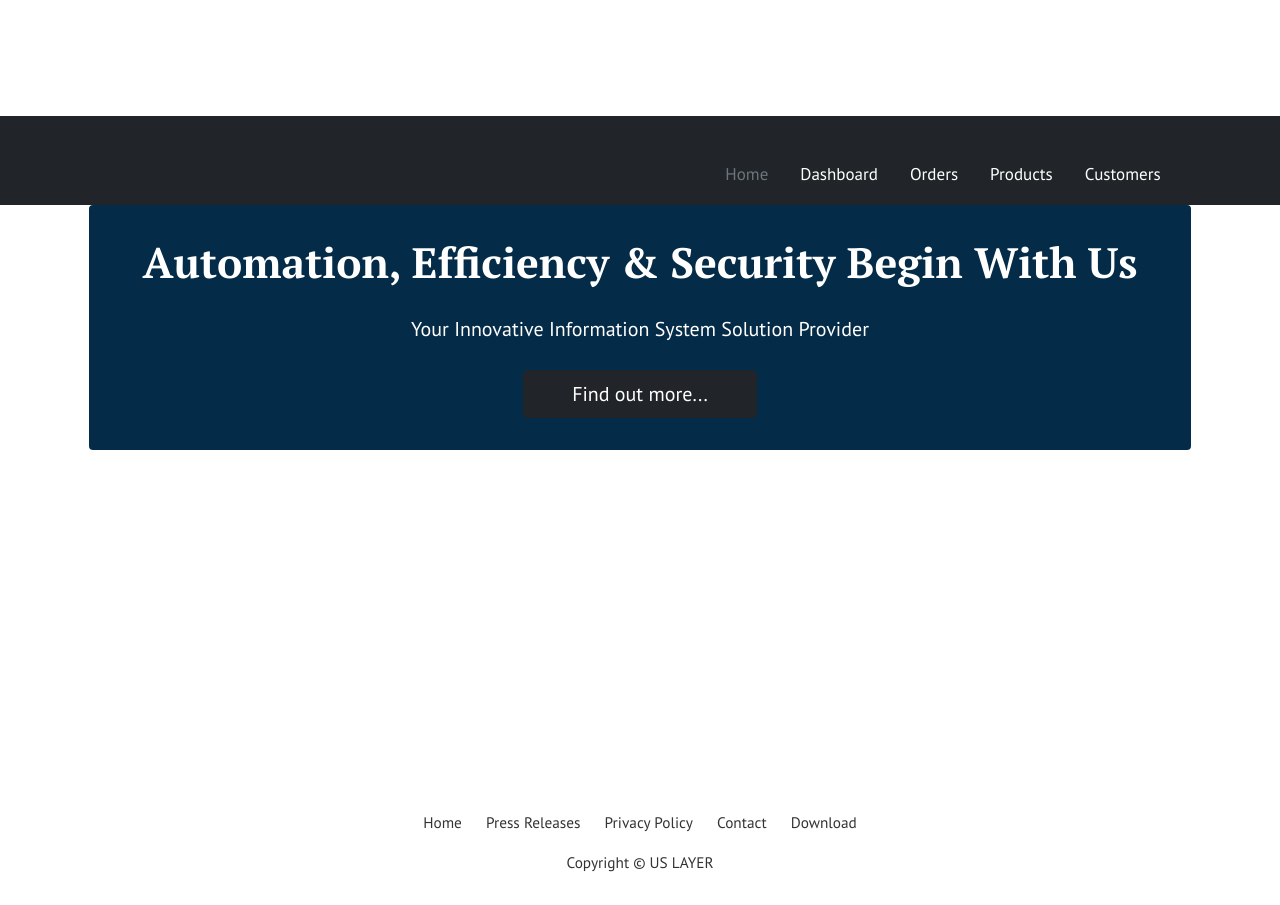
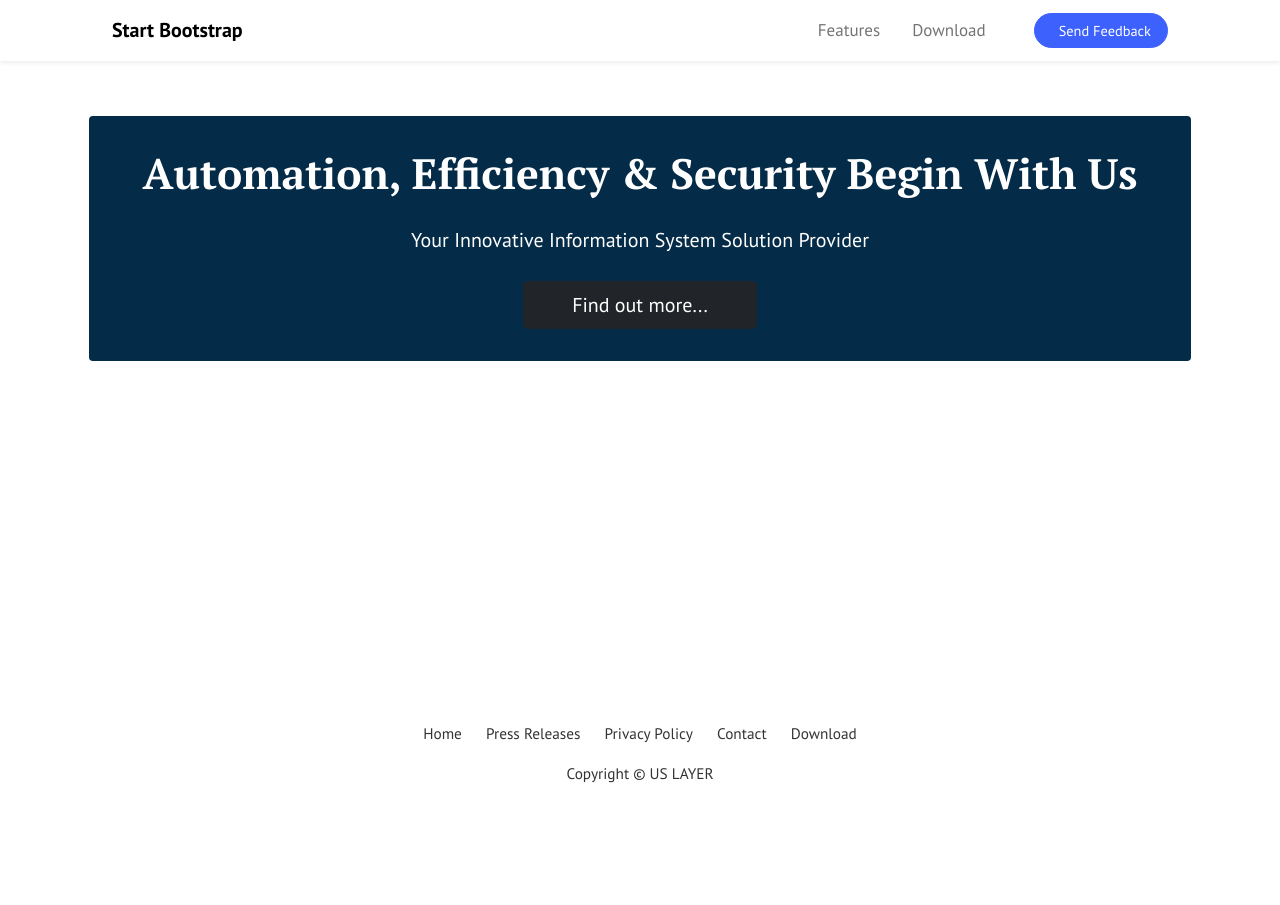
Before and after one commit to uslayer/uslayer.github.io, a Jekyll site: the page built from index.html, in a window 1280 px wide. Built offline with Jekyll 4.4.1, drawn with Linux system fonts in a browser that asks for light colours; the list of posts is cut into pages by our own code.

Commit message:
Update nav.html

```diff
--- a/_includes/nav.html
+++ b/_includes/nav.html
@@ -1,42 +1,21 @@
-<div class="px-3 py-2 bg-dark text-white">
-      <div class="container">
-        <div class="d-flex flex-wrap align-items-center justify-content-center justify-content-lg-start">
-          <a href="/" class="d-flex align-items-center my-2 my-lg-0 me-lg-auto text-white text-decoration-none">
-            <svg class="bi me-2" width="40" height="32" role="img" aria-label="Bootstrap"><use xlink:href="#bootstrap"></use></svg>
-          </a>
-
-          <ul class="nav col-12 col-lg-auto my-2 justify-content-center my-md-0 text-small">
-            <li>
-              <a href="#" class="nav-link text-secondary">
-                <svg class="bi d-block mx-auto mb-1" width="24" height="24"><use xlink:href="#home"></use></svg>
-                Home
-              </a>
-            </li>
-            <li>
-              <a href="#" class="nav-link text-white">
-                <svg class="bi d-block mx-auto mb-1" width="24" height="24"><use xlink:href="#speedometer2"></use></svg>
-                Dashboard
-              </a>
-            </li>
-            <li>
-              <a href="#" class="nav-link text-white">
-                <svg class="bi d-block mx-auto mb-1" width="24" height="24"><use xlink:href="#table"></use></svg>
-                Orders
-              </a>
-            </li>
-            <li>
-              <a href="#" class="nav-link text-white">
-                <svg class="bi d-block mx-auto mb-1" width="24" height="24"><use xlink:href="#grid"></use></svg>
-                Products
-              </a>
-            </li>
-            <li>
-              <a href="#" class="nav-link text-white">
-                <svg class="bi d-block mx-auto mb-1" width="24" height="24"><use xlink:href="#people-circle"></use></svg>
-                Customers
-              </a>
-            </li>
-          </ul>
-        </div>
-      </div>
-    </div>
+<nav class="navbar navbar-expand-lg navbar-light fixed-top shadow-sm" id="mainNav" style="">
+            <div class="container px-5">
+                <a class="navbar-brand fw-bold" href="#page-top">Start Bootstrap</a>
+                <button class="navbar-toggler" type="button" data-bs-toggle="collapse" data-bs-target="#navbarResponsive" aria-controls="navbarResponsive" aria-expanded="false" aria-label="Toggle navigation">
+                    Menu
+                    <i class="bi-list"></i>
+                </button>
+                <div class="collapse navbar-collapse" id="navbarResponsive">
+                    <ul class="navbar-nav ms-auto me-4 my-3 my-lg-0">
+                        <li class="nav-item"><a class="nav-link me-lg-3" href="#features">Features</a></li>
+                        <li class="nav-item"><a class="nav-link me-lg-3" href="#download">Download</a></li>
+                    </ul>
+                    <button class="btn btn-primary rounded-pill px-3 mb-2 mb-lg-0" data-bs-toggle="modal" data-bs-target="#feedbackModal">
+                        <span class="d-flex align-items-center">
+                            <i class="bi-chat-text-fill me-2"></i>
+                            <span class="small">Send Feedback</span>
+                        </span>
+                    </button>
+                </div>
+            </div>
+        </nav>
```
